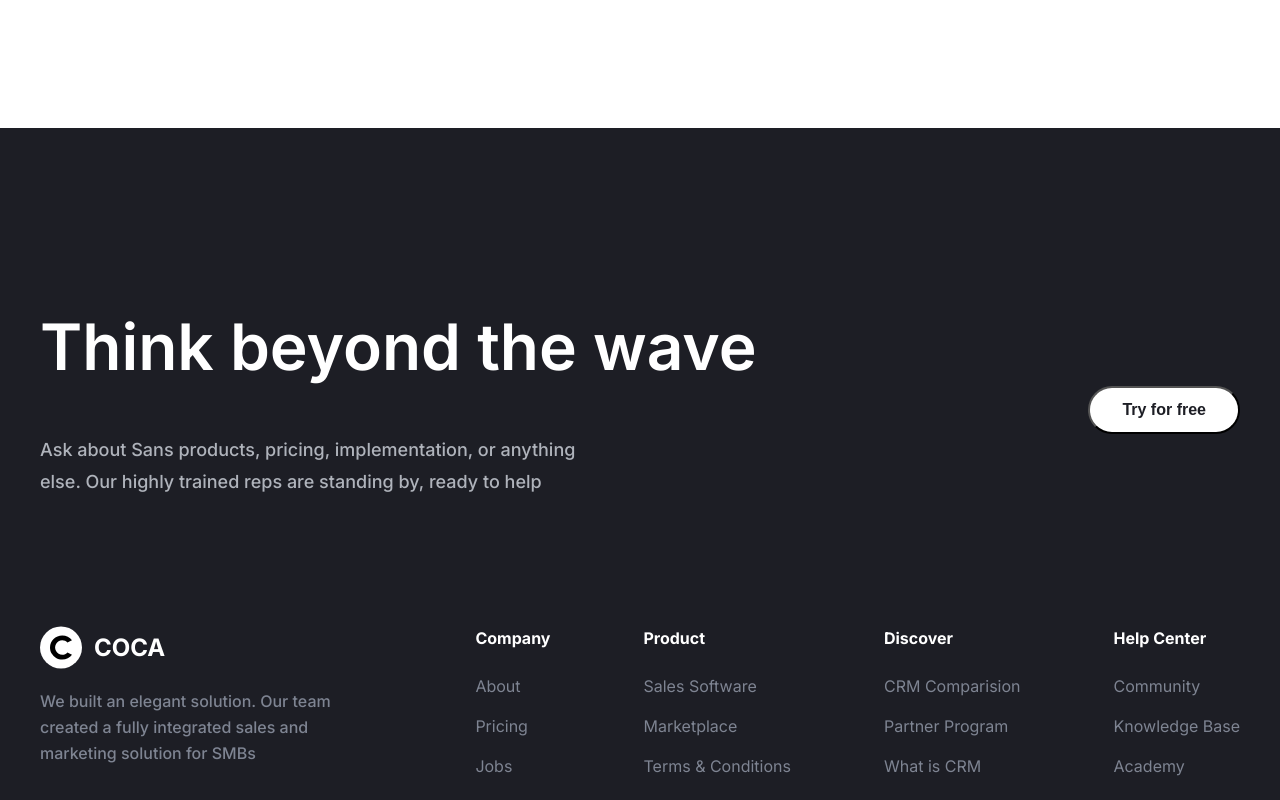
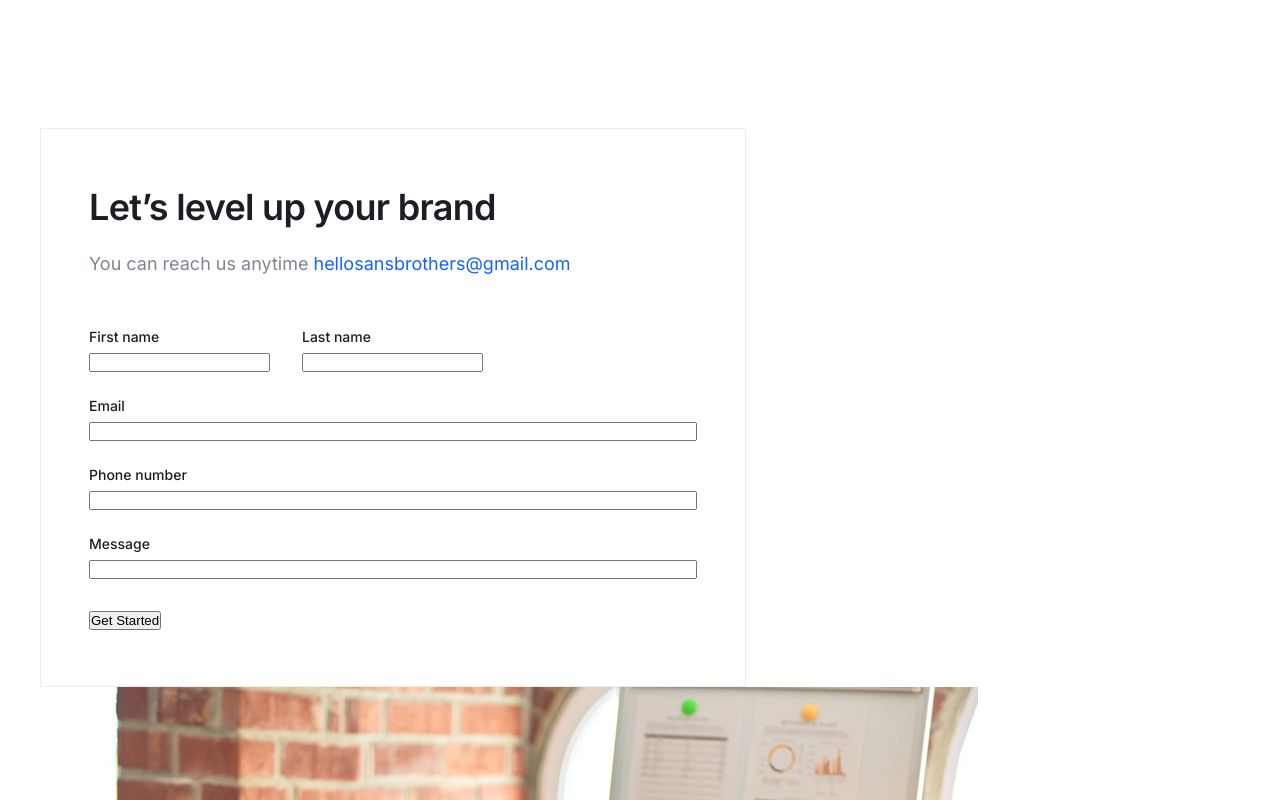
Before and after one commit to Castorki/COCO, a React (Create React App) app: page /contactUs in a window 1280 px wide. Shown: the part 1620-2420 px from the top of the page. Built offline with nearby package versions, Linux system fonts and the light colour scheme.

Commit message:
started contacts form component for contacts page

```diff
--- /dev/null
+++ b/src/components/pages/contactsPage/ContactForm.js
@@ -0,0 +1,42 @@
+import React from 'react'
+
+export const ContactForm = () => {
+    return (
+        <div className='contactsForm center'>
+            <form className='contactsForm__form'>
+                <div className='form__header'>
+                    <h2 className='form__header_title'>Let’s level up your brand</h2>
+                    <p className='form__header_article'>You can reach us anytime
+                        <span style={{ color: '#1463FF' }}> hellosansbrothers@gmail.com</span>
+                    </p>
+                </div>
+                <div className='form__userData'>
+                    <div className='form__userData_firstName'>
+                        <label className='form__userData_firstName label' for='firstName'>First name</label>
+                        <input className='form__userData_firstName input' type='text' id='name' required></input>
+                    </div>
+                    <div className='form__userData_lastName'>
+                        <label className='form__userData_lastName label' for='lastName'>Last name</label>
+                        <input className='form__userData_lastName input' type='text' id='name' required></input>
+                    </div>
+                </div>
+                <div className='form__userEmail'>
+                    <label className='form__userEmail_label' for='email'>Email</label>
+                    <input className='form__userEmail_input' type='email' id='email' required></input>
+                </div>
+                <div className='form__userPhoneNumber'>
+                    <label className='form__userPhoneNumber_label' for='phoneNumber'>Phone number</label>
+                    <input className='form__userPhoneNumber_input' type='number' id='phoneNumber' required></input>
+                </div>
+                <div className='form__userMessage'>
+                    <label className='form__userMessage_label' for='message'>Message</label>
+                    <input className='form__userMessage_input' type='text' id='message'></input>
+                </div>
+                <div className='form__submitButton'>
+                    <input className='form__submitButton_input' type="submit" value="Get Started" />
+                </div>
+            </form>
+            <img className='contactsForm__photo' src='contactsFormPicture.png'></img>
+        </div>
+    )
+}
--- a/src/components/pages/contactsPage/ContactsPage.js
+++ b/src/components/pages/contactsPage/ContactsPage.js
@@ -2,12 +2,14 @@
 import './ContactsStyles.css'
 import { ContactsHeader } from './ContactsHeader'
 import { Partners } from '../mainPage/Partners'
+import { ContactForm } from './ContactForm'
 
 export const ContactsPage = () => {
     return (
         <div id='contacts'>
             <ContactsHeader />
             <Partners />
+            <ContactForm />
         </div>
     )
 }
--- a/src/components/pages/contactsPage/ContactsStyles.css
+++ b/src/components/pages/contactsPage/ContactsStyles.css
@@ -53,4 +53,101 @@
   font-size: 16px;
   line-height: 26px;
   color: #1D1E25;
+}
+
+.contactsForm__form {
+  max-width: 608px;
+  padding: 56px 48px;
+  border: 1px solid #EDEDED;
+  position: relative;
+  display: flex;
+  flex-direction: column;
+  gap: 24px;
+}
+.contactsForm__form .form__header {
+  padding-bottom: 24px;
+  display: flex;
+  gap: 20px;
+  flex-direction: column;
+}
+.contactsForm__form .form__header_title {
+  font-style: normal;
+  font-weight: 600;
+  font-size: 36px;
+  line-height: 44px;
+  letter-spacing: -0.02em;
+  color: #1D1E25;
+}
+.contactsForm__form .form__header_article {
+  font-style: normal;
+  font-weight: 400;
+  font-size: 18px;
+  line-height: 30px;
+  color: #7E8492;
+}
+.contactsForm__form .form__userData {
+  display: flex;
+  gap: 32px;
+  flex-direction: row;
+}
+.contactsForm__form .form__userData_firstName {
+  display: flex;
+  flex-direction: column;
+  gap: 6px;
+}
+.contactsForm__form .form__userData_firstName.label {
+  font-style: normal;
+  font-weight: 500;
+  font-size: 14px;
+  line-height: 20px;
+  color: #1D1E25;
+}
+.contactsForm__form .form__userData_lastName {
+  display: flex;
+  flex-direction: column;
+  gap: 6px;
+}
+.contactsForm__form .form__userData_lastName.label {
+  font-style: normal;
+  font-weight: 500;
+  font-size: 14px;
+  line-height: 20px;
+  color: #1D1E25;
+}
+.contactsForm__form .form__userEmail {
+  display: flex;
+  flex-direction: column;
+  gap: 6px;
+}
+.contactsForm__form .form__userEmail_label {
+  font-style: normal;
+  font-weight: 500;
+  font-size: 14px;
+  line-height: 20px;
+  color: #1D1E25;
+}
+.contactsForm__form .form__userPhoneNumber {
+  display: flex;
+  flex-direction: column;
+  gap: 6px;
+}
+.contactsForm__form .form__userPhoneNumber_label {
+  font-style: normal;
+  font-weight: 500;
+  font-size: 14px;
+  line-height: 20px;
+  color: #1D1E25;
+}
+.contactsForm__form .form__userMessage {
+  display: flex;
+  flex-direction: column;
+  gap: 6px;
+  margin-bottom: 6px;
+}
+.contactsForm__form .form__userMessage_label {
+  font-style: normal;
+  font-weight: 500;
+  font-size: 14px;
+  line-height: 20px;
+  color: #1D1E25;
 }/*# sourceMappingURL=ContactsStyles.css.map */
--- a/src/components/pages/contactsPage/ContactsStyles.scss
+++ b/src/components/pages/contactsPage/ContactsStyles.scss
@@ -62,3 +62,117 @@
     }
 
 }
+
+.contactsForm {
+    &__form {
+        max-width: 608px;
+        padding: 56px 48px;
+        border: 1px solid #EDEDED;
+        position: relative;
+        display: flex;
+        flex-direction: column;
+        gap: 24px;
+
+        .form__header {
+            padding-bottom: 24px;
+            display: flex;
+            gap: 20px;
+            flex-direction: column;
+
+            &_title {
+                font-style: normal;
+                font-weight: 600;
+                font-size: 36px;
+                line-height: 44px;
+                letter-spacing: -0.02em;
+                color: #1D1E25;
+            }
+
+            &_article {
+                font-style: normal;
+                font-weight: 400;
+                font-size: 18px;
+                line-height: 30px;
+                color: #7E8492;
+            }
+        }
+
+        .form__userData {
+            display: flex;
+            gap: 32px;
+            flex-direction: row;
+
+            &_firstName {
+                display: flex;
+                flex-direction: column;
+                gap: 6px;
+
+                &.label {
+                    font-style: normal;
+                    font-weight: 500;
+                    font-size: 14px;
+                    line-height: 20px;
+                    color: #1D1E25;
+                }
+            }
+
+            &_lastName {
+                display: flex;
+                flex-direction: column;
+                gap: 6px;
+
+                &.label {
+                    font-style: normal;
+                    font-weight: 500;
+                    font-size: 14px;
+                    line-height: 20px;
+                    color: #1D1E25;
+                }
+            }
+        }
+
+        .form__userEmail {
+            display: flex;
+            flex-direction: column;
+            gap: 6px;
+
+            &_label {
+                font-style: normal;
+                font-weight: 500;
+                font-size: 14px;
+                line-height: 20px;
+                color: #1D1E25;
+            }
+        }
+
+        .form__userPhoneNumber {
+            display: flex;
+            flex-direction: column;
+            gap: 6px;
+
+            &_label {
+                font-style: normal;
+                font-weight: 500;
+                font-size: 14px;
+                line-height: 20px;
+                color: #1D1E25;
+            }
+        }
+
+        .form__userMessage {
+            display: flex;
+            flex-direction: column;
+            gap: 6px;
+            margin-bottom: 6px;
+
+            &_label {
+                font-style: normal;
+                font-weight: 500;
+                font-size: 14px;
+                line-height: 20px;
+                color: #1D1E25;
+            }
+        }
+
+    }
+}
```
Also changed, not shown: public/contactsFormPicture.png (added), 1 other file (tests, documents, lock files or other folders).
